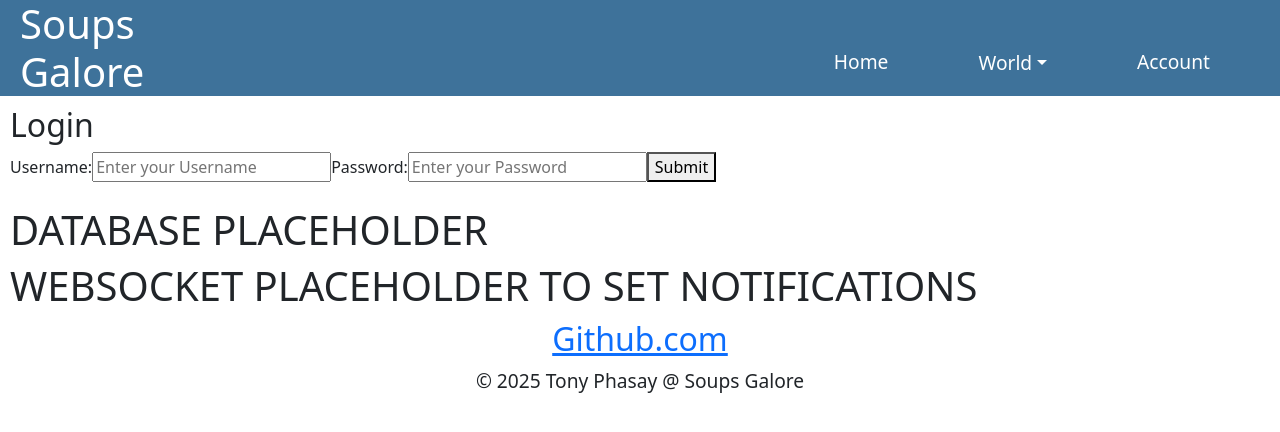
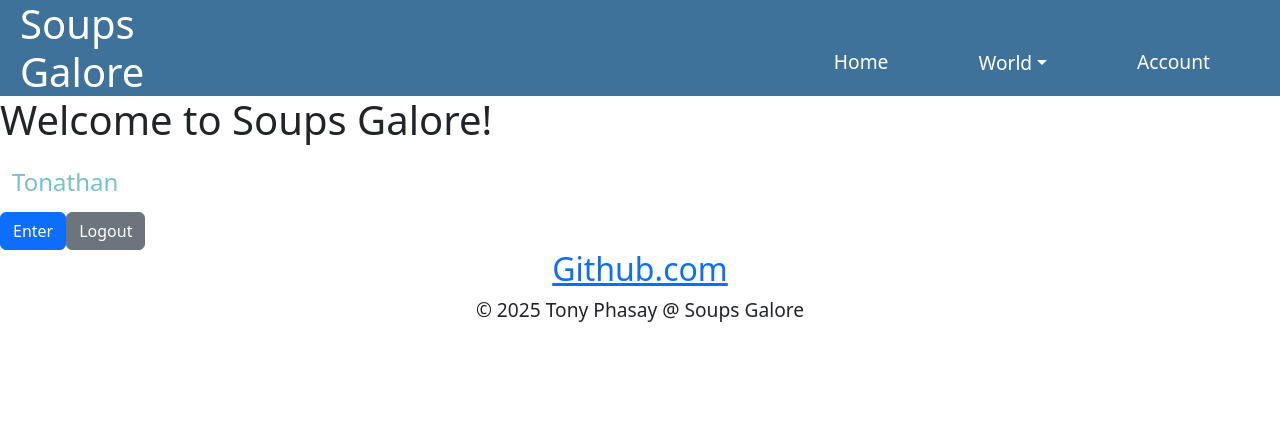
Before and after one commit to anthonyphasay/startup, a React (Vite) app: page /account in a window 1280 px wide. Shown: the top 432 px of the page. Built offline with nearby package versions, Linux system fonts and the light colour scheme.

Commit message:
Added login functionality from Simon but configured for Soups

```diff
--- /dev/null
+++ b/src/account/MessageDialog.jsx
@@ -0,0 +1,15 @@
+import React from 'react';
+
+import Button from 'react-bootstrap/Button';
+import Modal from 'react-bootstrap/Modal';
+
+export function MessageDialog(props) {
+  return (
+    <Modal {...props} show={props.message} centered>
+      <Modal.Body>{props.message}</Modal.Body>
+      <Modal.Footer>
+        <Button onClick={props.onHide}>Close</Button>
+      </Modal.Footer>
+    </Modal>
+  );
+}
--- a/src/account/account.jsx
+++ b/src/account/account.jsx
@@ -1,28 +1,72 @@
 import React from 'react';
 
-export function Account() {
+// export function Account() {
+//   return (
+
+//     <main className="world-info">
+//             <h2>Login</h2>
+//             <label for="first">Username:</label>
+// <input type="text" id="first" name="first"
+//     placeholder="Enter your Username" required />
+
+// <label for="password">Password:</label>
+// <input type="password" id="password" name="password"
+//     placeholder="Enter your Password" required />
+//     <button type="submit"> Submit </button>
+//     <br />
+//     <br />
+//     <h1>DATABASE PLACEHOLDER</h1>
+//     <h1>WEBSOCKET PLACEHOLDER TO SET NOTIFICATIONS</h1>
+//     </main>
+//   );
+// }
+
+{/* <Routes>
+  <Route
+    path='/'
+    element={
+      <Login
+        userName={userName}
+        authState={authState}
+        onAuthChange={(userName, authState) => {
+          setAuthState(authState);
+          setUserName(userName);
+        }}
+      />
+    }
+    exact
+  />
+  // ...
+</Routes> */}
+
+import { Unauthenticated } from './unauthenticated';
+import { Authenticated } from './authenticated';
+import { AuthState } from './authState';
+
+
+export function Account({ userName, authState, onAuthChange }) {
   return (
+    // <main className='container-fluid bg-secondary text-center'>
+    <main className='account'>
+      <div className='account-Header'>
+        {authState !== AuthState.Unknown && <h1>Welcome to Soups Galore!</h1>}
+        {authState === AuthState.Authenticated && <Authenticated userName={userName} onLogout={() => onAuthChange(userName, AuthState.Unauthenticated)} />}
+        {authState === AuthState.Unauthenticated && (
+          <Unauthenticated
+            userName={userName}
+            onLogin={(loginUserName) => {
+              onAuthChange(loginUserName, AuthState.Authenticated);
+            }}
+          />
+        )}
+      </div>
+    </main>
 
-    <main className="world-info">
-            <h2>Login</h2>
-            <label for="first">Username:</label>
-<input type="text" id="first" name="first"
-    placeholder="Enter your Username" required />
-
-<label for="password">Password:</label>
-<input type="password" id="password" name="password"
-    placeholder="Enter your Password" required />
-    <button type="submit"> Submit </button>
-    <br />
-    <br />
-    <h1>DATABASE PLACEHOLDER</h1>
-    <h1>WEBSOCKET PLACEHOLDER TO SET NOTIFICATIONS</h1>
-    </main>
   );
 }
 
 // database placeholder
-localStorage.setItem('userName', 'Tom');
+localStorage.setItem('userName', 'Tonathan');
 const userName = localStorage.getItem('userName');
 
 setInterval(() => {
--- /dev/null
+++ b/src/account/authState.js
@@ -0,0 +1,9 @@
+export class AuthState {
+  static Unknown = new AuthState('unknown');
+  static Authenticated = new AuthState('authenticated');
+  static Unauthenticated = new AuthState('unauthenticated');
+
+  constructor(name) {
+    this.name = name;
+  }
+}
--- /dev/null
+++ b/src/account/authenticated.css
@@ -0,0 +1,5 @@
+.playerName {
+  color: rgb(118, 190, 210);
+  font-size: 1.5em;
+  padding: 0.5em;
+}
--- /dev/null
+++ b/src/account/authenticated.jsx
@@ -0,0 +1,27 @@
+import React from 'react';
+import { useNavigate } from 'react-router-dom';
+
+import Button from 'react-bootstrap/Button';
+
+import './authenticated.css';
+
+export function Authenticated(props) {
+  const navigate = useNavigate();
+
+  function logout() {
+    localStorage.removeItem('userName');
+    props.onLogout();
+  }
+
+  return (
+    <div>
+      <div className='playerName'>{props.userName}</div>
+      <Button variant='primary' onClick={() => navigate('/')}>
+        Enter
+      </Button>
+      <Button variant='secondary' onClick={() => logout()}>
+        Logout
+      </Button>
+    </div>
+  );
+}
--- /dev/null
+++ b/src/account/unauthenticated.jsx
@@ -0,0 +1,43 @@
+import React from 'react';
+
+import Button from 'react-bootstrap/Button';
+import { MessageDialog } from './messageDialog';
+
+export function Unauthenticated(props) {
+  const [userName, setUserName] = React.useState(props.userName);
+  const [password, setPassword] = React.useState('');
+  const [displayError, setDisplayError] = React.useState(null);
+
+  async function loginUser() {
+    localStorage.setItem('userName', userName);
+    props.onLogin(userName);
+  }
+
+  async function createUser() {
+    localStorage.setItem('userName', userName);
+    props.onLogin(userName);
+  }
+
+  return (
+    <>
+      <div>
+        <div className='input-group mb-3'>
+          <span className='input-group-text'>@</span>
+          <input className='form-control' type='text' value={userName} onChange={(e) => setUserName(e.target.value)} placeholder='your@email.com' />
+        </div>
+        <div className='input-group mb-3'>
+          <span className='input-group-text'>🔒</span>
+          <input className='form-control' type='password' onChange={(e) => setPassword(e.target.value)} placeholder='password' />
+        </div>
+        <Button variant='primary' onClick={() => loginUser()} disabled={!userName || !password}>
+          Login
+        </Button>
+        <Button variant='secondary' onClick={() => createUser()} disabled={!userName || !password}>
+          Create
+        </Button>
+      </div>
+
+      <MessageDialog message={displayError} onHide={() => setDisplayError(null)} />
+    </>
+  );
+}
--- a/src/app.jsx
+++ b/src/app.jsx
@@ -23,37 +23,15 @@
 import { NorthAmerica } from './northAmerica/northAmerica';
 import { World } from './world/world';
 import { Home } from './home/home';
+import { AuthState } from './account/authState';
 // import { Button } from 'react-bootstrap';
 
 export default function App() {
+    const [userName, setUserName] = React.useState(localStorage.getItem('userName') || '');
+  const currentAuthState = userName ? AuthState.Authenticated : AuthState.Unauthenticated;
+  const [authState, setAuthState] = React.useState(currentAuthState);
   return (
   <BrowserRouter>
-  {/* <div className="body text-dark">
-    <Navbar variant='dark' bg='dark' expand='lg'>
-              <Container fluid>
-        <Navbar.Brand href="#home">React-Bootstrap</Navbar.Brand>
-        <Navbar.Toggle aria-controls="navbar-dark-example" />
-        <Navbar.Collapse id="navbar-dark-example">
-          <Nav>
-            <NavDropdown
-              id="nav-dropdown-dark-example"
-              title="Dropdown"
-              menuVariant="dark"
-            >
-              <NavDropdown.Item href="#action/3.1">Action</NavDropdown.Item>
-              <NavDropdown.Item href="#action/3.2">
-                Another action
-              </NavDropdown.Item>
-              <NavDropdown.Item href="#action/3.3">Something</NavDropdown.Item>
-              <NavDropdown.Divider />
-              <NavDropdown.Item href="#action/3.4">
-                Separated link
-              </NavDropdown.Item>
-            </NavDropdown>
-          </Nav>
-        </Navbar.Collapse>
-      </Container>
-    </Navbar> */}
         <header>
         <nav className="menu">
         <div className="title-logo">
@@ -71,12 +49,6 @@
                 <NavDropdown.Item as={NavLink} to="/europe">Europe</NavDropdown.Item>
                 </NavDropdown.Item>
             </NavDropdown>
-            {/* <Button to="world" className="dropbtn"></Button> */}
-            {/* <div className="custom-dropdown-content">
-                <NavLink to="asia">Asia</NavLink>
-                <NavLink to="northAmerica">North America</NavLink>
-                <NavLink to="europe">Europe</NavLink>
-            </div> */}
              </li>
             <li style={{ float: 'right' }}><NavLink className="account" to="account">Account</NavLink></li>
             </ul>
@@ -84,24 +56,31 @@
         </nav>
     </header>
 
+
     <Routes>
     <Route path='/' element={<Home />} exact />
-    <Route path='/account' element={<Account />} />
+    {/* <Route path='/account' element={<Account />} /> */}
     <Route path='/asia' element={<Asia />} />
     <Route path='/europe' element={<Europe />} />
     <Route path='/northAmerica' element={<NorthAmerica />} />
     <Route path='/world' element={<World />} />
     {/* <Route path='/home' element={<Home />} /> */}
     <Route path='*' element={<NotFound />} />
+    <Route
+        path='/account'
+        element={
+          <Account
+            userName={userName}
+            authState={authState}
+            onAuthChange={(userName, authState) => {
+              setAuthState(authState);
+              setUserName(userName);
+            }}
+          />
+        }
+      />
     </Routes>
 
-        {/* <main className="world-info">
-        <h2 style={{textAlign: 'center'}}>Welcome</h2>
-        <p style={{textAlign: 'center'}}>This is the place for all things soup. <br/><br/>If you want to save your favorite recipes, you can click on Account
-        and create one! <br/> When you log in, you can always have your favorite soup ready so you don't have to search it all the time. <br/><br/>
-    We have soups from around the world and will continually add more 😋</p>
-        <a href="asia.html"><img src= {"images/pho.jpg"} alt="pho" /></a>
-        </main> */}
     <div className="footer" style={{textAlign: 'center'}}>
         <footer>
         {/* <h1>3RD PARTY API PLACEHOLDER</h1> */}
```
